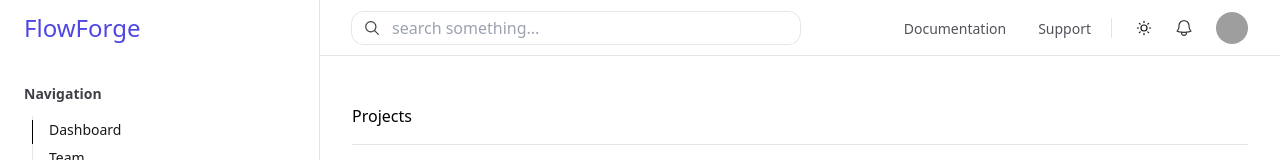
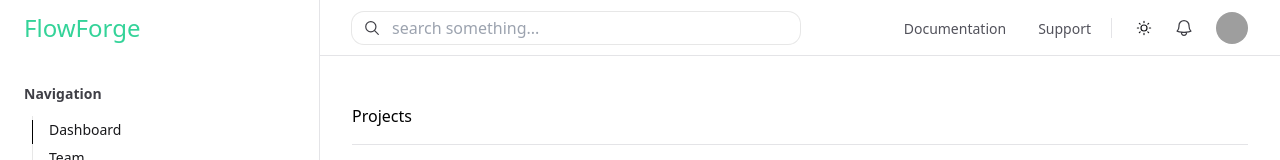
Before and after one commit to aivaras-bankauskas/vuetasks, a Vue app: page / in a window 1280 px wide. Shown: the top 160 px of the page. Built offline with nearby package versions, Linux system fonts and the light colour scheme; grey boxes are pictures that could not be loaded.

Commit message:
tailwind: update colors and classes

```diff
--- a/index.html
+++ b/index.html
@@ -6,7 +6,7 @@
     <meta name="viewport" content="width=device-width, initial-scale=1.0" />
     <title>Vue Tasks</title>
   </head>
-  <body class="bg-light dark:bg-dark">
+  <body class="bg-white dark:bg-dark">
     <div id="app"></div>
     <script type="module" src="/src/main.ts"></script>
   </body>
--- a/src/assets/css/tailwind.css
+++ b/src/assets/css/tailwind.css
@@ -6,3 +6,7 @@ input:focus {
     outline: none;
     box-shadow: none;
 }
+
+.navbar-text {
+    @apply flex justify-between gap-2 py-1 pr-3 text-sm transition pl-4 text-zinc-900 dark:text-white;
+}
--- a/tailwind.config.js
+++ b/tailwind.config.js
@@ -18,12 +18,11 @@ export default {
 			colors: {
 				'light': '#ffffff',
 				'dark': '#27272a',
-				'primary': '#4f46e5',
-				'primary-light': '#a5b4fc',
+				'primary': '#34D399',
 				'secondary': '#9ca3af',
 				'success': '#22c55e',
-				'danger': '#ec4899',
-				'danger-light': '#f9a8d4',
+				'danger': '#e05263',
+				'danger-light': '#fb7185',
 				'warning': '#f97316',
 				'info': '#0284c7',
 				'gray-dark': '#3f3f46',
```
